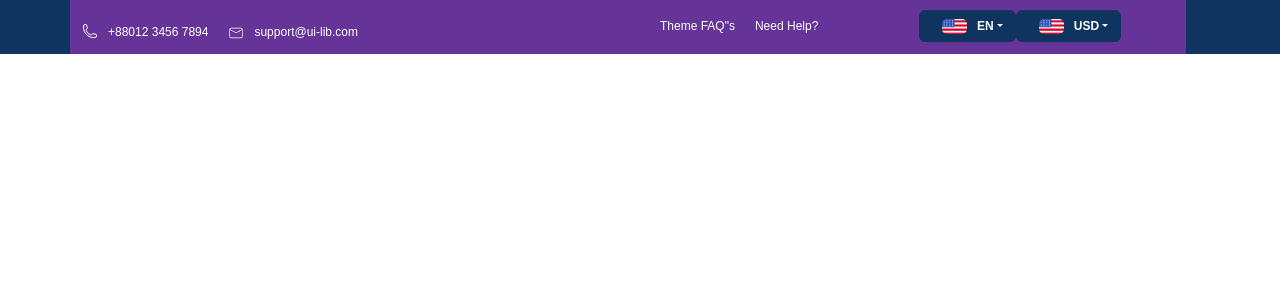
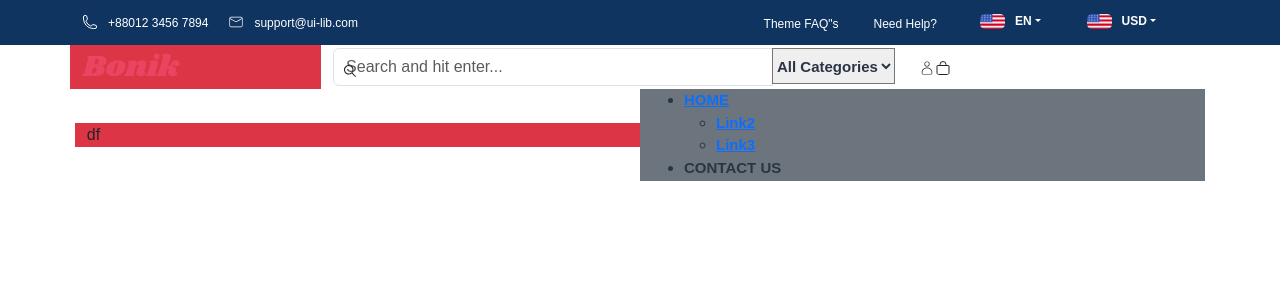
Before and after one commit to Vaishuraju/demo, a React (Create React App) app: page /link1 in a window 1280 px wide. Shown: the top 300 px of the page. Built offline with nearby package versions, Linux system fonts and the light colour scheme.

Commit message:
commit17

```diff
--- a/src/Css-file/Categories.css
+++ b/src/Css-file/Categories.css
@@ -4,38 +4,34 @@
 }
 .categories-section{
      margin-left: 20px;
-     margin-top: 10px;
+     margin-top: 15px;
 }
 .categories-row{
     width: 100%;
-    background-color: rebeccapurple;
 }
 .white-icon{
-    color: white;
-    margin-top: 10px;
-
+    color: white
 }
 .white-text{
     color: white;
     margin-left: 10px;
-    margin-top: 10px;
     font-size: 12px;
 }
 .categories-para{
      width: 100%;
      height: 30px;
+     margin-right: 15px;
      color: white;
      font-size: 12px;
 
 }
 .mail-icon{
     color: white;
-    margin-top: 12px;
     margin-left: 20px;
 }
 .right-white-text{
     color: white;
-    margin-left: 20px;
+    margin-left: 10px;
     margin-top: 10px;
     font-size: 12px;
 
@@ -51,7 +47,7 @@
         background-color:rgb(15, 52, 96);
         border-color:rgb(15, 52, 96) ;
         font-size: 12px;
-        margin: 10px 0px ;
+        margin: 5px;
         font-weight: bold;
 }
 .usa-image{
--- a/src/Js-file/Categories.js
+++ b/src/Js-file/Categories.js
@@ -1,70 +1,3 @@
-// import React from 'react'
-// import Container from 'react-bootstrap/Container';
-// import Row from 'react-bootstrap/Row';
-// import Col from 'react-bootstrap/Col';
-// import Logo from '../Image/logo.svg'
-// import Form from 'react-bootstrap/Form';
-// import { CiUser } from "react-icons/ci";
-// import { IoBagOutline } from "react-icons/io5";
-// import { IoIosSearch } from "react-icons/io";
-// import InputGroup from 'react-bootstrap/InputGroup';
-// import '../Css-file/Sechomepage.css'
-
-// function Categories() {
-//   return (
-//     <div>
-//        <Container fluid>
-//     <Row className='mx-auto'>
-//        <Col lg={3}>
-//        <img src={Logo} alt="logo" className='sec-logo' />
-
-//        </Col>
-//        <Col lg={7} className='mx-auto'>
-//        <InputGroup className='next-input'>
-//               <Form.Control className='next-input1' placeholder='Search and hit enter...'/>
-//               <div className='icon'><IoIosSearch /></div>
-
-
-//            <select class="dropdown">
-//            <option className='option1'>All Categories</option>
-//            <option  className='option'>Car</option>
-//            <option  className='option' >Clothes</option>
-//            <option  className='option'>Electronics</option>
-//            <option  className='option'>Laptop</option>
-//            <option  className='option'>Desktop</option>
-//            <option  className='option'>Camera</option>
-//            <option className='option'>Toys</option >
-
-//           </select>
-//           </InputGroup>
-//        </Col>
-//        <Col lg={2}>
-//        <div><CiUser  className='user-icon'/><IoBagOutline  className='sec-bag' /></div>
-//        </Col>
-//     </Row>
-//     </Container>
-//     <Container fluid>
-//       <Row className='mx-auto'>
-//         <Col className='bg-danger'>df</Col>
-//         <Col className='bg-secondary'>
-//         <ul class="dropdown">
-//             <li><a href='#'>HOME</a>
-//                 <ul class="Service">
-//                           <li><a href="#">Link2</a></li>
-//                           <li><a href="#">Link3</a></li>
-//                 </ul>
-//             </li>
-//             <li>CONTACT US</li>
-//         </ul>
-//         </Col>
-//       </Row>
-//     </Container>
-//     </div>
-//   )
-// }
-
-// export default Categories
-
 import React from 'react'
 import Container from 'react-bootstrap/esm/Container'
 import Row from 'react-bootstrap/esm/Row';
@@ -88,26 +21,24 @@ function Categories() {
     <div className='categories-home'>
       <Container>
         <Row className='categories-row'>
-          <Col sm={4} md={6} lg={6} className='container-col' >
+          <Col xs={6} sm={6} md={6} lg={6} className='categories-col' >
             <div className='d-flex'>
           <HiOutlinePhone className='white-icon'/><div className='white-text'>+88012 3456 7894</div>
           <CiMail  className='mail-icon'/>
           <div className='white-text'>support@ui-lib.com</div>
           </div>
           </Col>
-          <Col sm={4} md={3}lg={3} className=''>
-          <div className='d-flex'>
-             <div className='d-flex categories-section d-none d-sm-none d-md-none d-lg-block'>
+          <Col xs={6} sm={4} md={6}lg={6} className='categories-col1'>
+          <div className='d-flex '>
+             <div className='d-flex categories-section d-none d-sm-none d-md-none d-lg-block ms-auto'>
                     <span className='d-flex categories-para'>Theme FAQ"s</span>
               </div>
              <div className='d-flex categories-section d-none d-sm-none d-md-none d-lg-block'>
 
-                    <span className='d-flex categories-para'>Need Help?</span>
+                    <span className='d-flex categories-para '>Need Help?</span>
             </div>
-            </div>
-          </Col>
 
-    <Col sm={4} lg={3} className='ms-auto'>
+
     <Dropdown >
 
       <Dropdown.Toggle id="dropdown-basic">
@@ -149,6 +80,7 @@ function Categories() {
         <img className='sub-image' src={HN} alt='usa'/>INR</Dropdown.Item>
       </Dropdown.Menu>
     </Dropdown>
+    </div>
           </Col>
         </Row>
       </Container>
--- a/src/Js-file/Categories1.js
+++ b/src/Js-file/Categories1.js
@@ -1,23 +1,64 @@
 import React from 'react'
-import Col from 'react-bootstrap/esm/Col'
-import Container from 'react-bootstrap/esm/Container'
-import Row from 'react-bootstrap/esm/Row'
+import Container from 'react-bootstrap/Container';
+import Row from 'react-bootstrap/Row';
+import Col from 'react-bootstrap/Col';
+import Logo from '../Image/logo.svg'
+import Form from 'react-bootstrap/Form';
+import { CiUser } from "react-icons/ci";
+import { IoBagOutline } from "react-icons/io5";
+import { IoIosSearch } from "react-icons/io";
+import InputGroup from 'react-bootstrap/InputGroup';
 import '../Css-file/Categories1.css'
-import Categorieslogo from '../Image/logo.svg'
-
 
 function Categories1() {
   return (
     <div>
-        <Container className='bg-secondary'>
-            <Row className='footer mx-auto bg-danger '>
-              <Col lg={6}>dfk;f</Col>
-                <Col className='bg-success'lg={6} md={6} sm={12}>
-                <div> <img src={Categorieslogo} alt="logo" className='logo' /></div>
-                </Col>
-                <Col lg={6} md={6} sm={12}>dfsaf</Col>
-            </Row>
-        </Container>
+       <Container >
+    <Row>
+       <Col lg={3} className='bg-danger'>
+       <img src={Logo} alt="logo" className='sec-logo' />
+
+       </Col>
+       <Col lg={7} className='mx-auto'>
+       <InputGroup className='next-input'>
+              <Form.Control className='next-input1' placeholder='Search and hit enter...'/>
+              <div className='icon'><IoIosSearch /></div>
+
+
+           <select class="dropdown">
+           <option className='option1'>All Categories</option>
+           <option  className='option'>Car</option>
+           <option  className='option' >Clothes</option>
+           <option  className='option'>Electronics</option>
+           <option  className='option'>Laptop</option>
+           <option  className='option'>Desktop</option>
+           <option  className='option'>Camera</option>
+           <option className='option'>Toys</option >
+
+          </select>
+          </InputGroup>
+       </Col>
+       <Col lg={2}>
+       <div><CiUser  className='user-icon'/><IoBagOutline  className='sec-bag' /></div>
+       </Col>
+    </Row>
+    </Container>
+    <Container fluid>
+      <Row className='mx-auto'>
+        <Col className='bg-danger'>df</Col>
+        <Col className='bg-secondary'>
+        <ul class="dropdown">
+            <li><a href='#'>HOME</a>
+                <ul class="Service">
+                          <li><a href="#">Link2</a></li>
+                          <li><a href="#">Link3</a></li>
+                </ul>
+            </li>
+            <li>CONTACT US</li>
+        </ul>
+        </Col>
+      </Row>
+    </Container>
     </div>
   )
 }
--- a/src/Js-file/MainCategories.js
+++ b/src/Js-file/MainCategories.js
@@ -6,7 +6,7 @@ function MainCategories() {
   return (
     <div>
     <Categories/>
-    {/* <Categories1/> */}
+    <Categories1/>
     </div>
   )
 }
```
